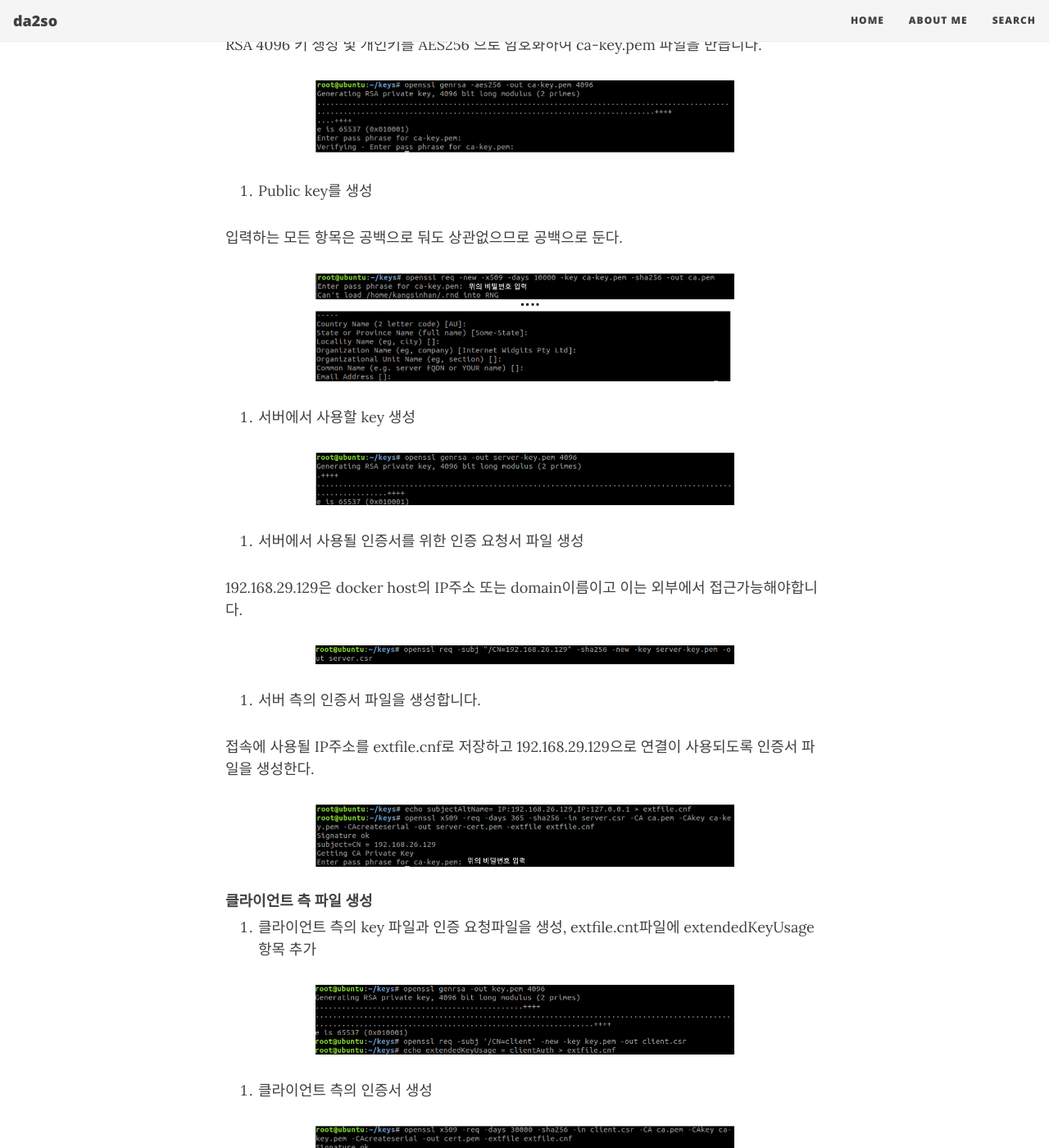
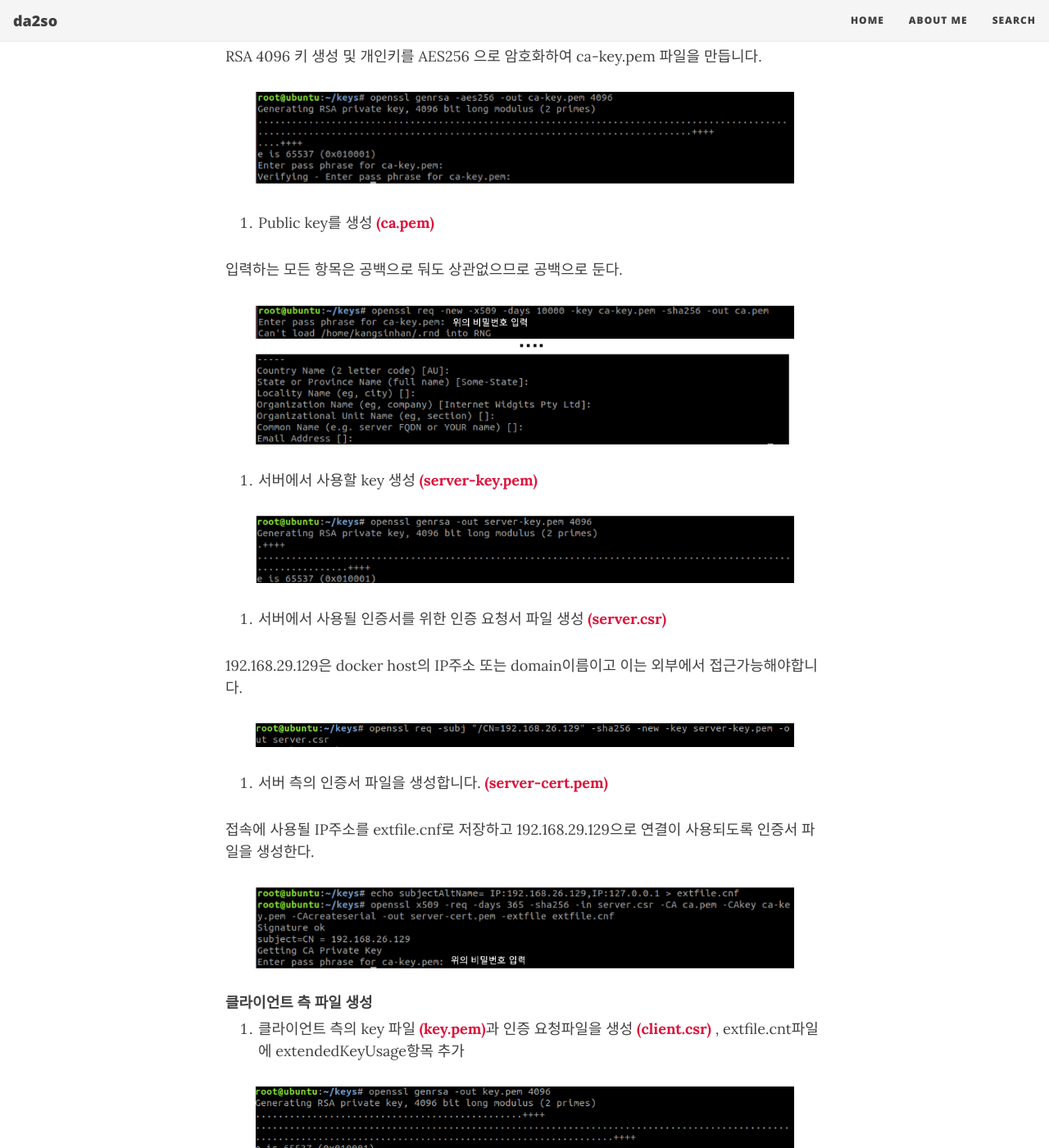
Before and after one commit to da2so/da2so.github.io, a Jekyll site: the page built from _posts/2022-01-11-Docker_Kubernetes6.md, in a window 1280 px wide and 1400 px high, scrolled down 3338 px. Shown: the whole window at 82% size. Built offline with Jekyll 4.4.1, drawn with Linux system fonts in a browser that asks for light colours; nearby versions of some CDN libraries.

Commit message:
Update 2022-01-11-Docker_Kubernetes6.md

````diff
--- a/_posts/2022-01-11-Docker_Kubernetes6.md
+++ b/_posts/2022-01-11-Docker_Kubernetes6.md
@@ -14,12 +14,12 @@ Enviroment: Ubuntu 18.04
 
 docker 그 자체에 대해서 알아보는 시간입니다. Docker의 구조는 크게 2가지로 나뉩니다.
 
-- Docker server
+- **<span style="color:Crimson">Docker server</span>**
 	- */usr/bin/dockerd* 파일로 실행
 	- container 생성 및 실행과 image관리하는 주체
 	- 외부에서 API 입력을 받아 도커 엔진의 기능을 수행
 	- docker process가 실행되어 서버로서 API 입력을 받을 준비가 된 상태를 <span style="color:DodgerBlue">docker daemon</span>
-- Docker client
+- **<span style="color:Crimson">Docker client</span>**
 	- */usr/bin/docker* 에서 실행
 	- 외부에서 API를 사용할 수 있도록 CLI제공
 		- 외부에서 API요청을 해당 clinet가 사용되며 client는 docker daemon에게 API 전달
@@ -54,7 +54,7 @@ dockerd -H unix:///var/run/docker.sock
 dockerd -H tcp://0.0.0.0:2375
 ```
 
-![1](https://da2so.github.io/assets/post_img/2022-01-11-Docker_Kubernetes6/2.png){: .mx-auto.d-block width="60%" :}
+![1](https://da2so.github.io/assets/post_img/2022-01-11-Docker_Kubernetes6/2.png){: .mx-auto.d-block width="90%" :}
 
 하지만 이렇게 할경우 Remote API만을 위한 바인딩 주소를 입력했으므로 unix scoket은 비활성화 되고 docker client를 사용못하게 됩니다. 즉, 위와 같이 **docker ps**와 같이 docker로 시작하는 명령어 사용 이 불가합니다. 그러므로 이를 해결하기 위해 Remote API를 위한 바인딩 주소와 unix scoket을 같이 설정해 줍니다.
 
@@ -82,55 +82,55 @@ Docker는 기본적으로 보안 연결 설정이 안되어있기 때문에 dock
 
 #### 서버 측 파일 생성
 
-1.  인증서에 사용할 key 생성
+1.  인증서에 사용할 key 생성 **<span style="color:Crimson">(ca-key.pem)</span>**
 
 RSA 4096 키 생성 및 개인키를 AES256 으로 암호화하여 ca-key.pem 파일을 만듭니다.
 
-![1](https://da2so.github.io/assets/post_img/2022-01-11-Docker_Kubernetes6/6.png){: .mx-auto.d-block width="70%" :}
+![1](https://da2so.github.io/assets/post_img/2022-01-11-Docker_Kubernetes6/6.png){: .mx-auto.d-block width="90%" :}
 
-2. Public key를 생성
+2. Public key를 생성 **<span style="color:Crimson">(ca.pem)</span>**
 
 입력하는 모든 항목은 공백으로 둬도 상관없으므로 공백으로 둔다.
 
-![1](https://da2so.github.io/assets/post_img/2022-01-11-Docker_Kubernetes6/7.png){: .mx-auto.d-block width="70%" :}
+![1](https://da2so.github.io/assets/post_img/2022-01-11-Docker_Kubernetes6/7.png){: .mx-auto.d-block width="90%" :}
 
 
-3. 서버에서 사용할 key 생성
+3. 서버에서 사용할 key 생성 **<span style="color:Crimson">(server-key.pem)</span>**
 
 
-![1](https://da2so.github.io/assets/post_img/2022-01-11-Docker_Kubernetes6/8.png){: .mx-auto.d-block width="70%" :}
+![1](https://da2so.github.io/assets/post_img/2022-01-11-Docker_Kubernetes6/8.png){: .mx-auto.d-block width="90%" :}
 
 
-4. 서버에서 사용될 인증서를 위한 인증 요청서 파일 생성
+4. 서버에서 사용될 인증서를 위한 인증 요청서 파일 생성 **<span style="color:Crimson">(server.csr)</span>**
 
 192.168.29.129은 docker host의 IP주소 또는 domain이름이고 이는 외부에서 접근가능해야합니다.
 
-![1](https://da2so.github.io/assets/post_img/2022-01-11-Docker_Kubernetes6/9.png){: .mx-auto.d-block width="70%" :}
+![1](https://da2so.github.io/assets/post_img/2022-01-11-Docker_Kubernetes6/9.png){: .mx-auto.d-block width="90%" :}
 
 
-5. 서버 측의 인증서 파일을 생성합니다.
+5. 서버 측의 인증서 파일을 생성합니다. **<span style="color:Crimson">(server-cert.pem)</span>**
 
 접속에 사용될 IP주소를 extfile.cnf로 저장하고 192.168.29.129으로 연결이 사용되도록 인증서 파일을 생성한다.
 
-![1](https://da2so.github.io/assets/post_img/2022-01-11-Docker_Kubernetes6/10.png){: .mx-auto.d-block width="70%" :}
+![1](https://da2so.github.io/assets/post_img/2022-01-11-Docker_Kubernetes6/10.png){: .mx-auto.d-block width="90%" :}
 
 
 #### 클라이언트 측 파일 생성
 
 
-1. 클라이언트 측의 key 파일과 인증 요청파일을 생성, extfile.cnt파일에 extendedKeyUsage항목 추가
+1. 클라이언트 측의 key 파일 **<span style="color:Crimson">(key.pem)</span>**과 인증 요청파일을 생성 **<span style="color:Crimson">(client.csr)</span>** , extfile.cnt파일에 extendedKeyUsage항목 추가
 
-![1](https://da2so.github.io/assets/post_img/2022-01-11-Docker_Kubernetes6/11.png){: .mx-auto.d-block width="70%" :}
+![1](https://da2so.github.io/assets/post_img/2022-01-11-Docker_Kubernetes6/11.png){: .mx-auto.d-block width="90%" :}
 
 
-2. 클라이언트 측의 인증서 생성
+2. 클라이언트 측의 인증서 생성 **<span style="color:Crimson">(cert.pem)</span>**
 
-![1](https://da2so.github.io/assets/post_img/2022-01-11-Docker_Kubernetes6/12.png){: .mx-auto.d-block width="70%" :}
+![1](https://da2so.github.io/assets/post_img/2022-01-11-Docker_Kubernetes6/12.png){: .mx-auto.d-block width="90%" :}
 
 
 3. 서버, 클라이언트 측에서 사용할 인증서들에 대한 쓰기 권한 삭제
 
-![1](https://da2so.github.io/assets/post_img/2022-01-11-Docker_Kubernetes6/13.png){: .mx-auto.d-block width="70%" :}
+![1](https://da2so.github.io/assets/post_img/2022-01-11-Docker_Kubernetes6/13.png){: .mx-auto.d-block width="90%" :}
 
 
 #### TLS 보안 적용
````
